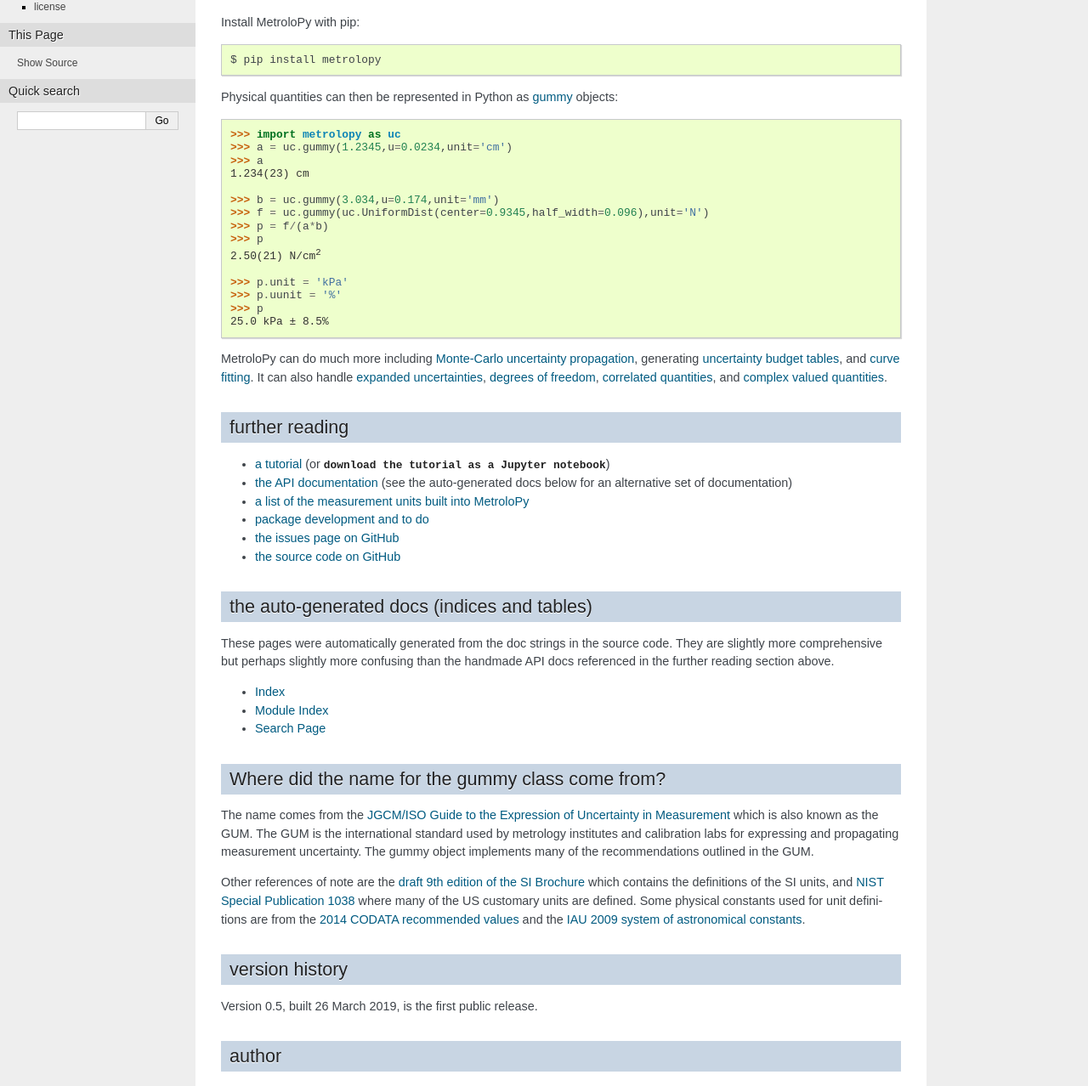
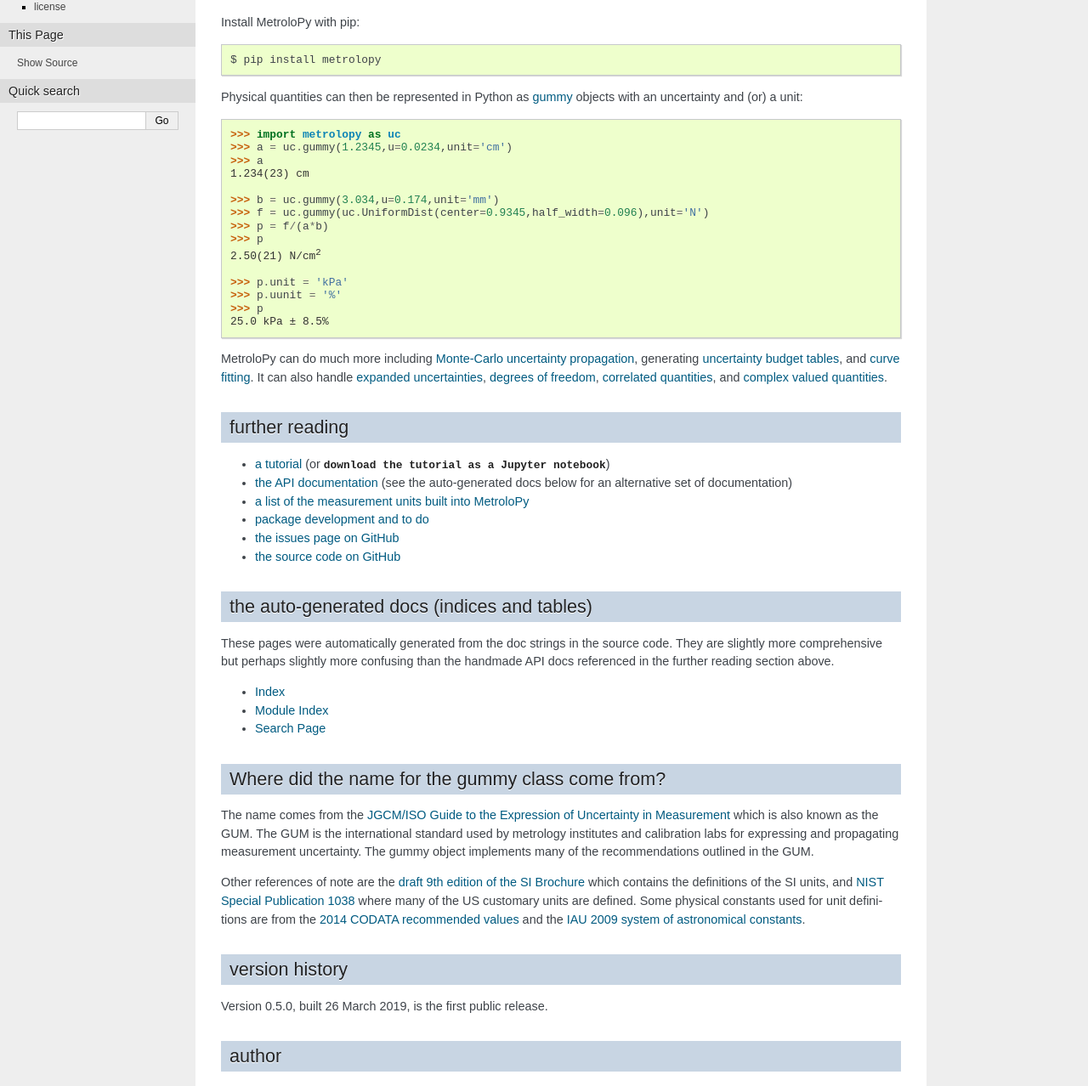
Before and after one commit to nrc-cnrc/MetroloPy, a Sphinx documentation site: the page built from docs/index.rst, in a window 1280 px wide. Shown: the part 253-1531 px from the top of the page at 85% size. Built offline with Sphinx 7.4.7, drawn with Linux system fonts in a browser that asks for light colours.

Commit message:
Add files via upload

```diff
--- a/docs/index.rst
+++ b/docs/index.rst
@@ -26,7 +26,8 @@
 
     $ pip install metrolopy
 
-Physical quantities can then be represented in Python as `gummy`_ objects:
+Physical quantities can then be represented in Python as `gummy`_ objects
+with an uncertainty and (or) a unit:
 
 .. _gummy: hand_made_doc.html#class-gummy
 
@@ -116,7 +117,7 @@
 version history
 ===============
 
-Version 0.5, built 26 March 2019, is the first public release.
+Version 0.5.0, built 26 March 2019, is the first public release.
 
 
 author
```
